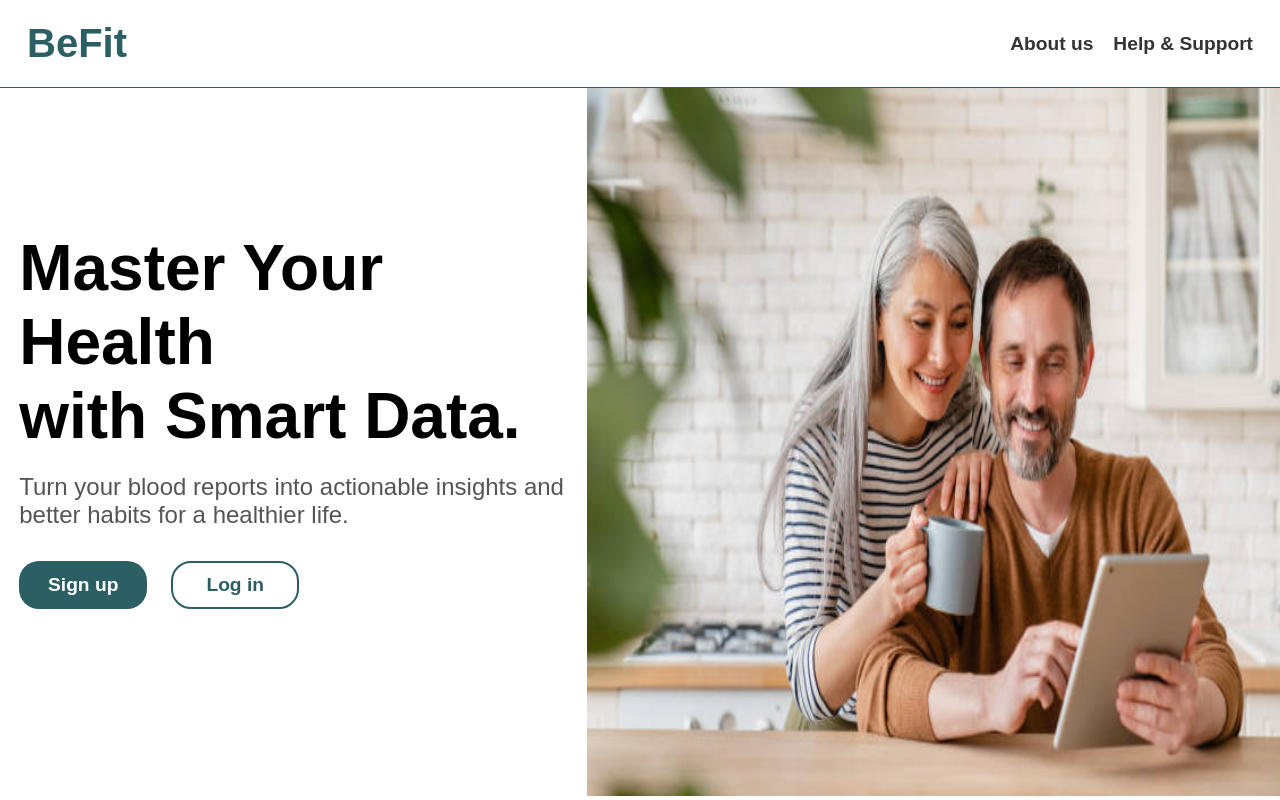
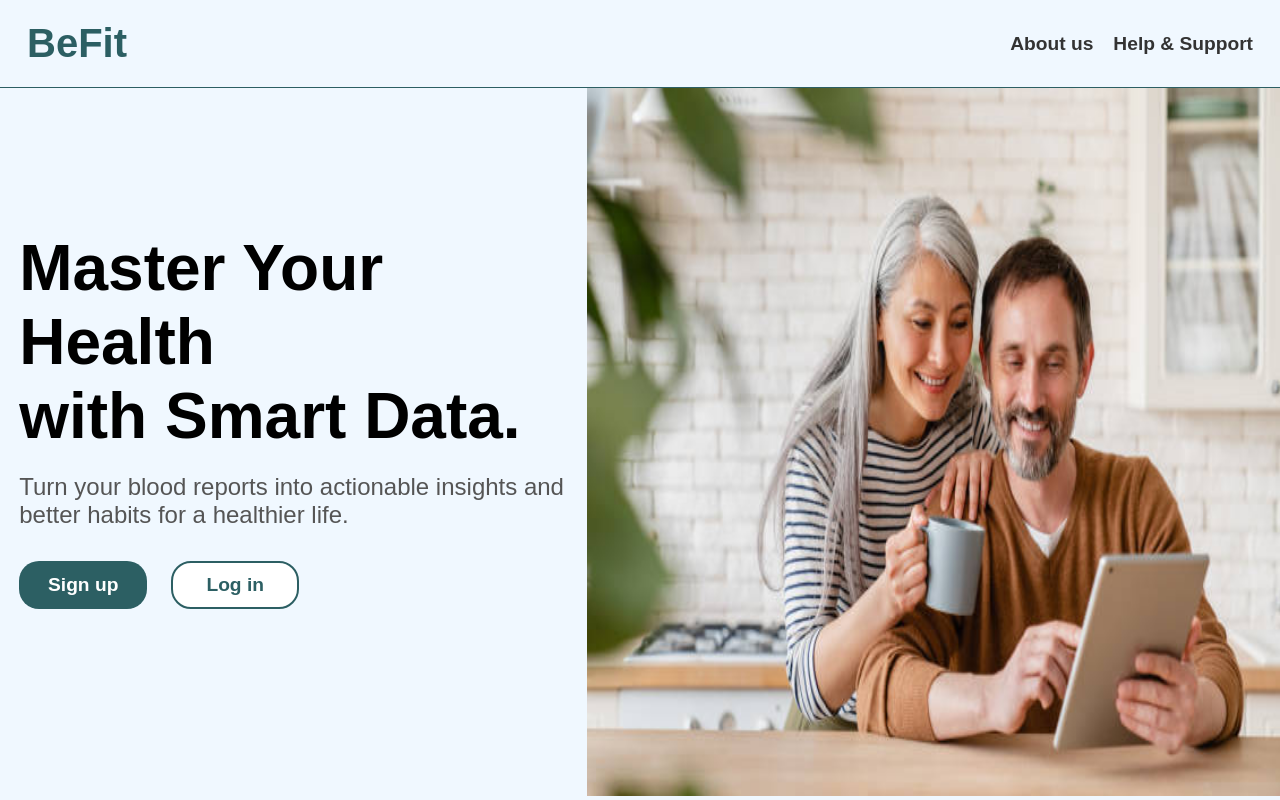
Before and after one commit to vishakhmv/BeFit, a React (Create React App) app in the folder blood-analyzer/: page / in a window 1280 px wide. Built offline with nearby package versions, Linux system fonts and the light colour scheme.

Commit message:
add background color to the page

```diff
--- a/blood-analyzer/src/App.css
+++ b/blood-analyzer/src/App.css
@@ -17,6 +17,7 @@
   height: 11vh;
   border-bottom: 1.5px solid #2c5f63;
   padding: 27px;
+  background-color: aliceblue;
 }
 
 .logo {
@@ -38,6 +39,7 @@
   justify-content: space-between;
   align-items: center;
   /* padding: 27px 24px; */
+  background-color: aliceblue;
 }
 
 .hero-text {
```
